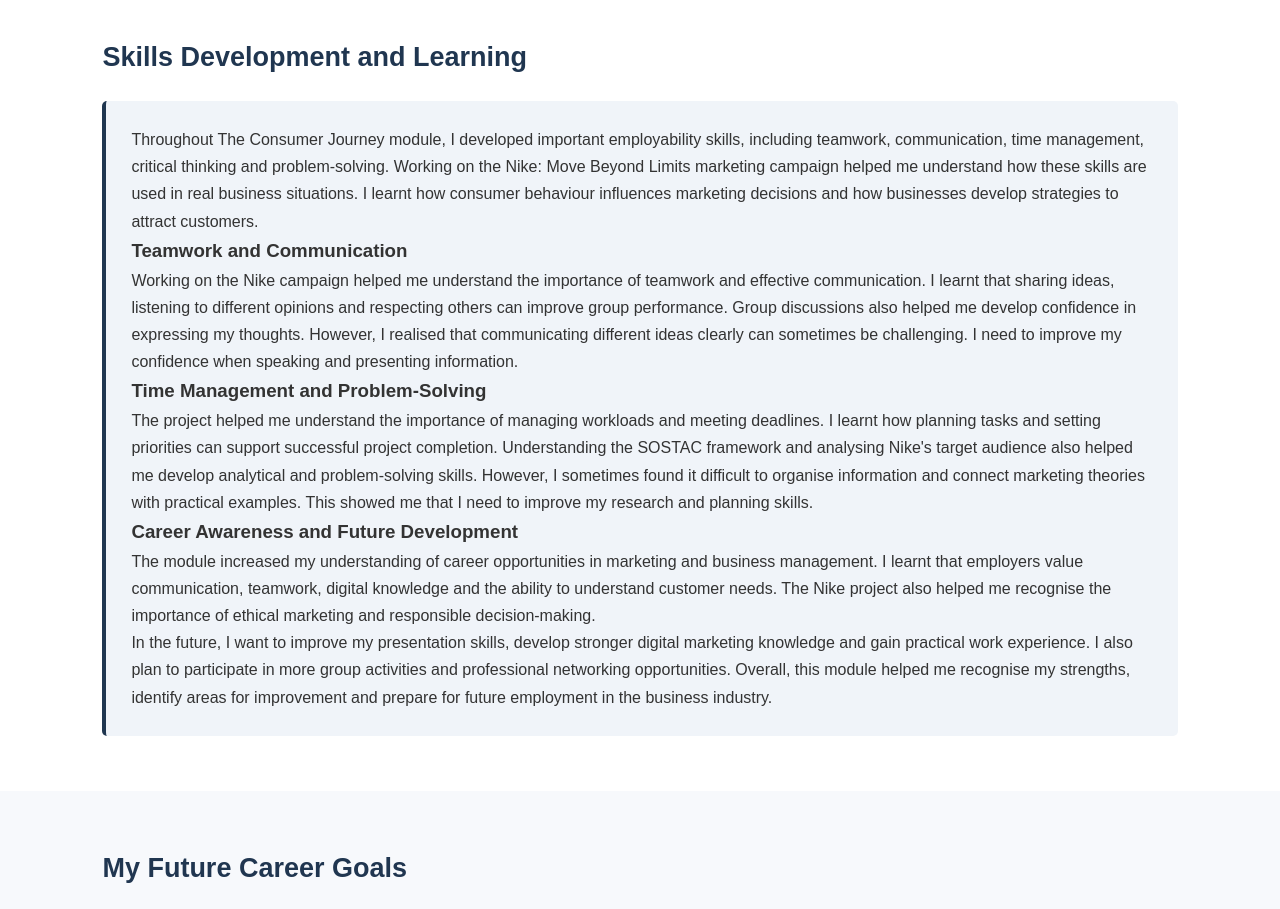
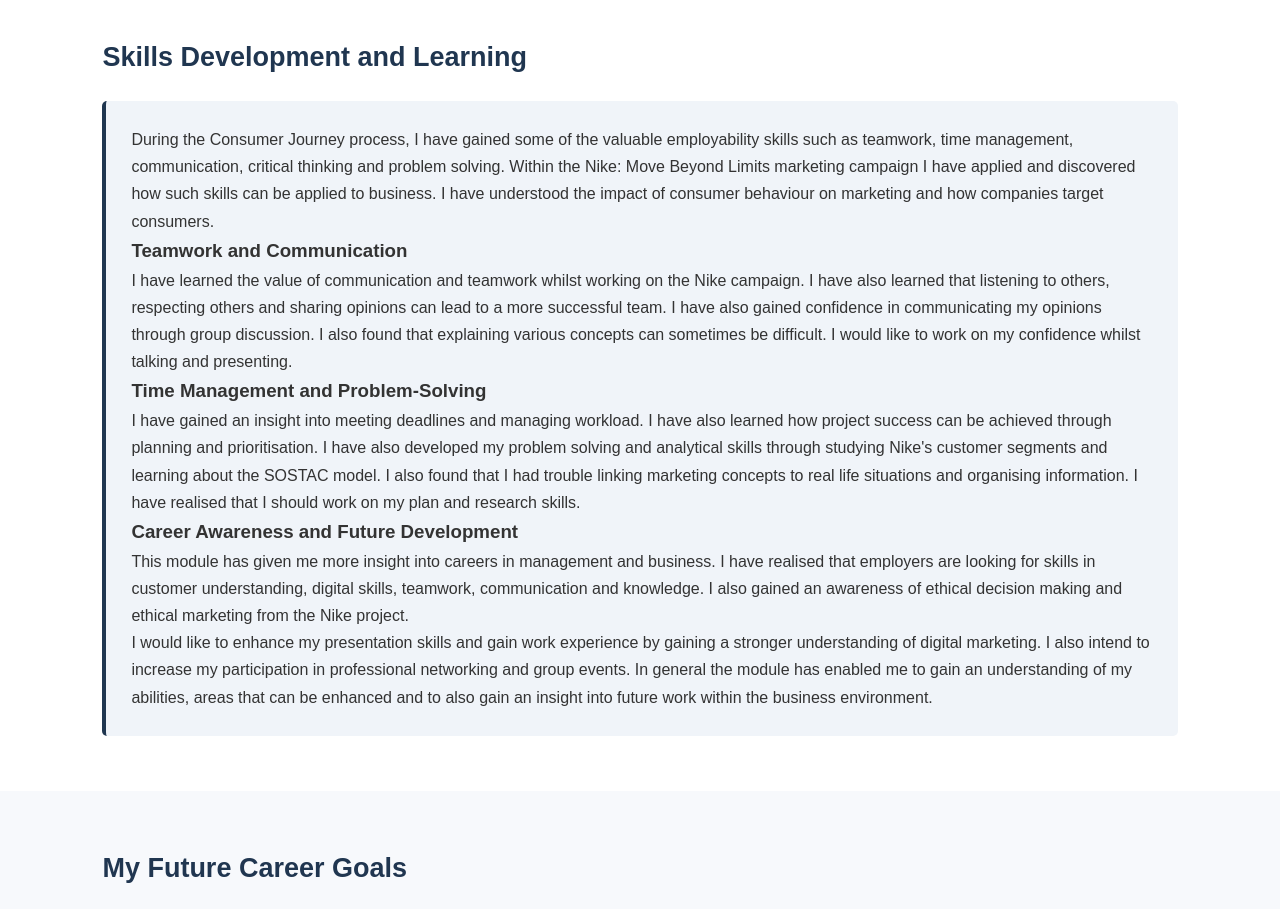
Before and after one commit to thislab8/nike, a plain HTML site: page index.html in a window 1280 px wide. Shown: the part 2060-2969 px from the top of the page. Drawn offline with Linux system fonts and the light colour scheme.

Commit message:
Nike webpage

```diff
--- a/index.html
+++ b/index.html
@@ -207,62 +207,26 @@
 
             <div class="reflection">
                 <p>
-                    Throughout The Consumer Journey module, I developed
-                    important employability skills, including teamwork,
-                    communication, time management, critical thinking and
-                    problem-solving. Working on the Nike: Move Beyond Limits
-                    marketing campaign helped me understand how these skills
-                    are used in real business situations. I learnt how
-                    consumer behaviour influences marketing decisions and
-                    how businesses develop strategies to attract customers.
+                    During the Consumer Journey process, I have gained some of the valuable employability skills such as teamwork, time management, communication, critical thinking and problem solving. Within the Nike: Move Beyond Limits marketing campaign I have applied and discovered how such skills can be applied to business. I have understood the impact of consumer behaviour on marketing and how companies target consumers.
                 </p>
 
                 <h3>Teamwork and Communication</h3>
                 <p>
-                    Working on the Nike campaign helped me understand the
-                    importance of teamwork and effective communication.
-                    I learnt that sharing ideas, listening to different
-                    opinions and respecting others can improve group
-                    performance. Group discussions also helped me develop
-                    confidence in expressing my thoughts. However, I realised
-                    that communicating different ideas clearly can sometimes
-                    be challenging. I need to improve my confidence when
-                    speaking and presenting information.
+                    I have learned the value of communication and teamwork whilst working on the Nike campaign. I have also learned that listening to others, respecting others and sharing opinions can lead to a more successful team. I have also gained confidence in communicating my opinions through group discussion. I also found that explaining various concepts can sometimes be difficult. I would like to work on my confidence whilst talking and presenting.
                 </p>
 
                 <h3>Time Management and Problem-Solving</h3>
                 <p>
-                    The project helped me understand the importance of
-                    managing workloads and meeting deadlines. I learnt
-                    how planning tasks and setting priorities can support
-                    successful project completion. Understanding the SOSTAC
-                    framework and analysing Nike's target audience also
-                    helped me develop analytical and problem-solving skills.
-                    However, I sometimes found it difficult to organise
-                    information and connect marketing theories with practical
-                    examples. This showed me that I need to improve my
-                    research and planning skills.
+                    I have gained an insight into meeting deadlines and managing workload. I have also learned how project success can be achieved through planning and prioritisation. I have also developed my problem solving and analytical skills through studying Nike's customer segments and learning about the SOSTAC model. I also found that I had trouble linking marketing concepts to real life situations and organising information. I have realised that I should work on my plan and research skills.
                 </p>
 
                 <h3>Career Awareness and Future Development</h3>
                 <p>
-                    The module increased my understanding of career
-                    opportunities in marketing and business management.
-                    I learnt that employers value communication, teamwork,
-                    digital knowledge and the ability to understand customer
-                    needs. The Nike project also helped me recognise the
-                    importance of ethical marketing and responsible
-                    decision-making.
+                    This module has given me more insight into careers in management and business. I have realised that employers are looking for skills in customer understanding, digital skills, teamwork, communication and knowledge. I also gained an awareness of ethical decision making and ethical marketing from the Nike project.
                 </p>
 
                 <p>
-                    In the future, I want to improve my presentation skills,
-                    develop stronger digital marketing knowledge and gain
-                    practical work experience. I also plan to participate
-                    in more group activities and professional networking
-                    opportunities. Overall, this module helped me recognise
-                    my strengths, identify areas for improvement and prepare
-                    for future employment in the business industry.
+                    I would like to enhance my presentation skills and gain work experience by gaining a stronger understanding of digital marketing. I also intend to increase my participation in professional networking and group events. In general the module has enabled me to gain an understanding of my abilities, areas that can be enhanced and to also gain an insight into future work within the business environment.
                 </p>
 
             </div>
```
